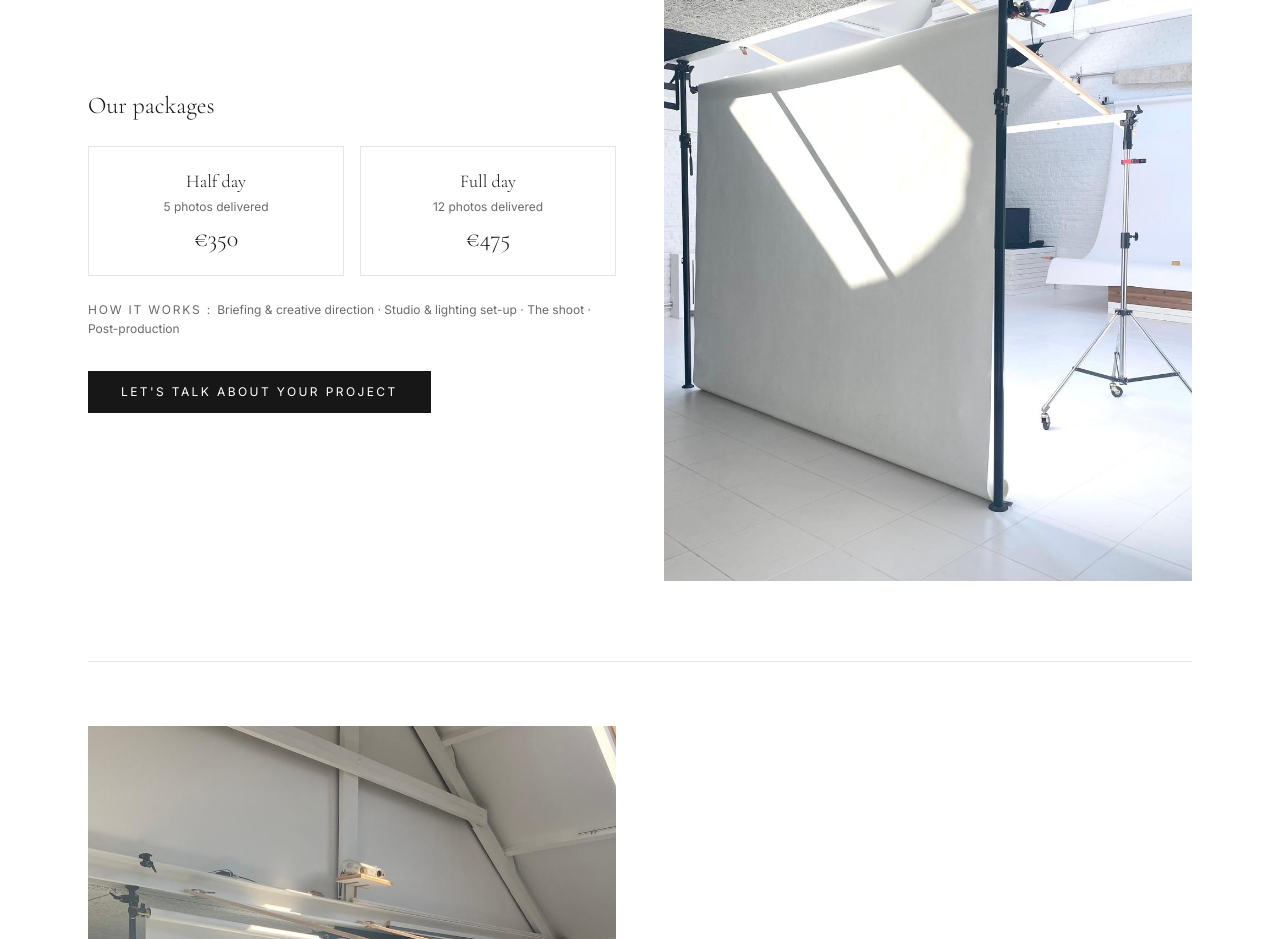
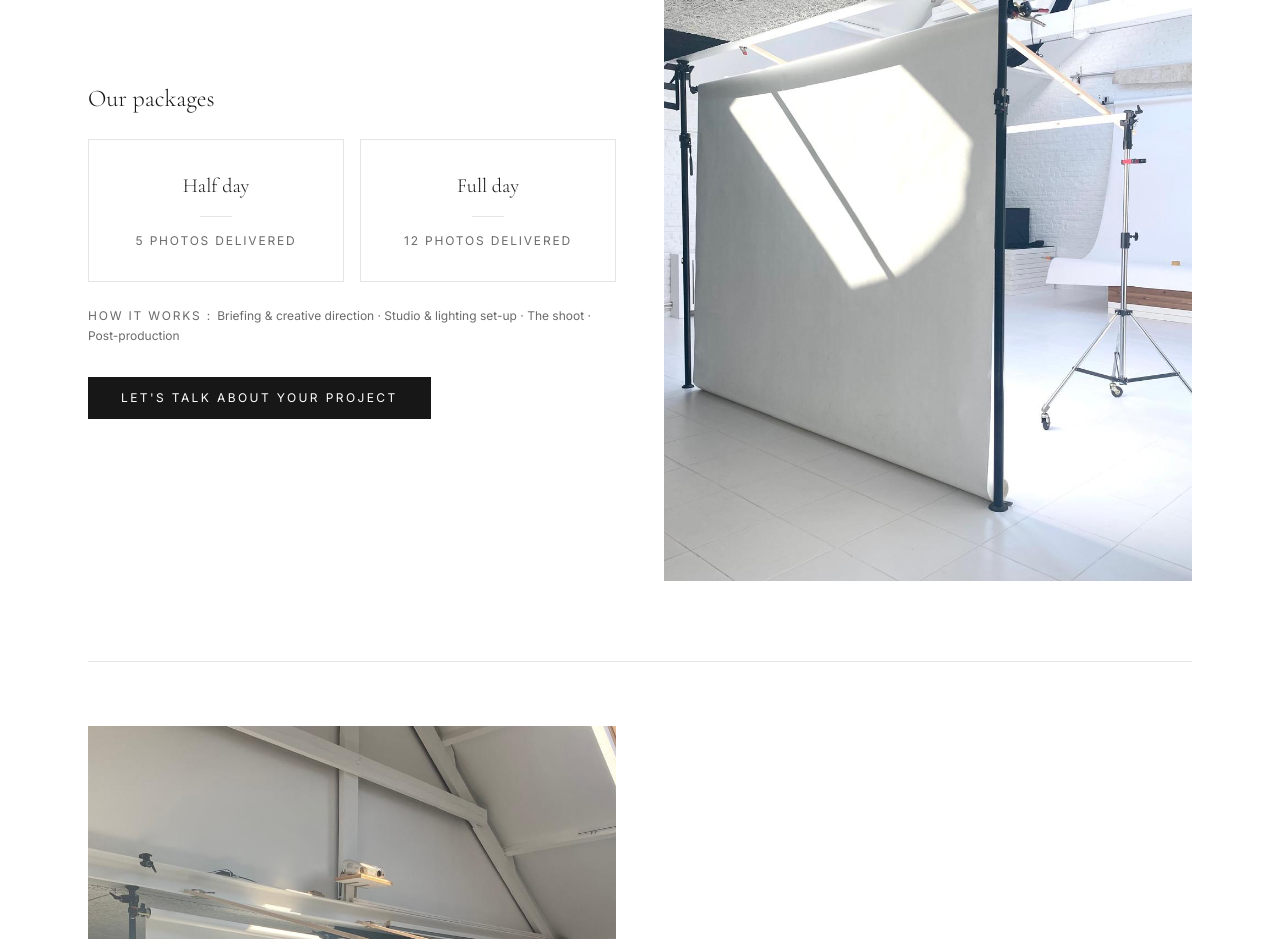
Before and after one commit to indyanabalasse/Mon-site-, a Next.js app: page /en/packaging/shooting-studio in a window 1280 px wide. Shown: the part 1220-2159 px from the top of the page. Built offline with nearby package versions, Linux system fonts and the light colour scheme.

Commit message:
Remove prices from studio shoot packages, redesign cards
Cards now show title + photo count with a divider accent instead of
a price line. Drops the price field from the Offer JSON-LD too.

```diff
--- a/src/app/[locale]/packaging/shooting-studio/page.tsx
+++ b/src/app/[locale]/packaging/shooting-studio/page.tsx
@@ -70,15 +70,6 @@ export default async function ShootingStudioPage({
       telephone: CONTACT_PHONE_HREF,
     },
     areaServed: "BE",
-    offers: offer.packages.map((pkg) => ({
-      "@type": "Offer",
-      name: pkg.title,
-      price: pkg.price.replace(/[^0-9]/g, ""),
-      priceCurrency: "EUR",
-      availability: "https://schema.org/InStock",
-      url: `${SITE_URL}${path}`,
-      description: pkg.photos,
-    })),
   };
 
   return (
@@ -126,10 +117,10 @@ export default async function ShootingStudioPage({
           <h2 className="wordmark font-serif text-2xl font-light">{offer.packagesTitle}</h2>
           <div className="mt-6 grid gap-4 sm:grid-cols-2">
             {offer.packages.map((pkg) => (
-              <div key={pkg.title} className="border border-border px-6 py-5 text-center">
-                <h3 className="wordmark font-serif text-lg font-light">{pkg.title}</h3>
-                <p className="mt-1 text-xs text-muted">{pkg.photos}</p>
-                <p className="wordmark font-serif text-2xl font-light mt-2">{pkg.price}</p>
+              <div key={pkg.title} className="border border-border px-6 py-8 text-center">
+                <h3 className="wordmark font-serif text-xl font-light">{pkg.title}</h3>
+                <div className="mx-auto mt-4 h-px w-8 bg-border" />
+                <p className="mt-4 text-xs uppercase tracking-[0.15em] text-muted">{pkg.photos}</p>
               </div>
             ))}
           </div>
--- a/src/lib/i18n.ts
+++ b/src/lib/i18n.ts
@@ -77,7 +77,7 @@ type Dictionary = {
     viewShootsCta: string;
     bookNowCta: string;
     packagesTitle: string;
-    packages: { title: string; photos: string; price: string }[];
+    packages: { title: string; photos: string }[];
     processLabel: string;
     process: string[];
     addonsLabel: string;
@@ -361,12 +361,10 @@ export const dictionaries: Record<Locale, Dictionary> = {
         {
           title: "Demi-journée",
           photos: "5 photos livrées",
-          price: "350 €",
         },
         {
           title: "Journée complète",
           photos: "12 photos livrées",
-          price: "475 €",
         },
       ],
       processLabel: "Le déroulé",
@@ -689,12 +687,10 @@ export const dictionaries: Record<Locale, Dictionary> = {
         {
           title: "Half day",
           photos: "5 photos delivered",
-          price: "€350",
         },
         {
           title: "Full day",
           photos: "12 photos delivered",
-          price: "€475",
         },
       ],
       processLabel: "How it works",
```
